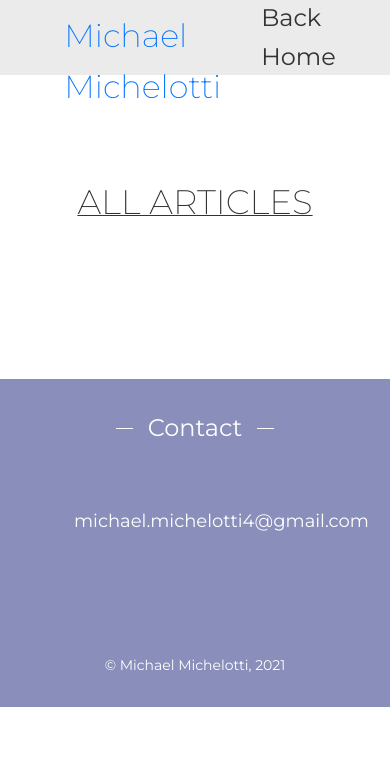
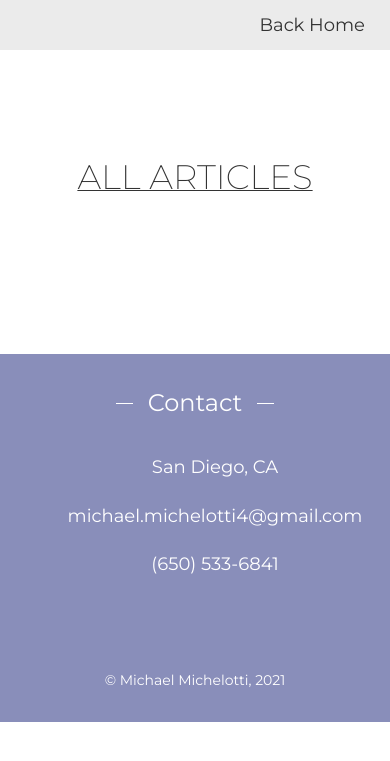
Before and after one commit to michael-michelotti/michael-michelotti-dot-com, a Node server app: page /articles in a window 390 px wide; the page is wider, and only the part inside the window is pictured. Shown: the top 761 px of that part. Run offline with Node 20, Linux system fonts and the light colour scheme; data that the repository does not hold is empty; style sheets or scripts are compiled from the project's sources; some libraries are stand-ins or nearby versions.

Commit message:
implement responsive design on landing page

```diff
--- a/sass/_footer.scss
+++ b/sass/_footer.scss
@@ -28,6 +28,12 @@
   &__info {
     display: flex;
     gap: 12rem;
+
+    @include respond(tab-port) {
+      flex-direction: column;
+      align-items: center;
+      gap: 2rem;
+    }
   }
 
   &__info-item {
@@ -49,6 +55,10 @@
   &__links {
     display: flex;
     gap: 14rem;
+
+    @include respond(tab-port) {
+      gap: 5rem;
+    }
   }
 
   &__link-icon {
--- a/sass/_header.scss
+++ b/sass/_header.scss
@@ -2,9 +2,14 @@
   display: flex;
   justify-content: space-between;
   align-items: center;
-  height: 75px;
+  height: 7.5rem;
   background-color: $color-light;
   padding: 1rem;
+
+  @include respond(tab-port) {
+    height: 5rem;
+    padding: 0.5rem;
+  }
 
   &__branding {
     @include removeLinkDecoration;
@@ -23,6 +28,10 @@
     color: $color-primary;
     font-weight: $font-light;
     transition: all 0.5s;
+
+    @include respond(tab-port) {
+      display: none;
+    }
   }
 
   &__branding:hover &__name {
@@ -33,6 +42,11 @@
     fill: $color-primary;
     @include iconMedium;
     transition: fill 0.5s;
+
+    @include respond(tab-port) {
+      height: 3.5rem;
+      width: 3.5rem;
+    }
   }
 
   &__branding:hover &__logo {
@@ -55,5 +69,9 @@
     &:hover {
       color: $color-primary;
     }
+
+    @include respond(tab-port) {
+      font-size: 1.8rem;
+    }
   }
 }
--- a/sass/_mixins.scss
+++ b/sass/_mixins.scss
@@ -34,3 +34,41 @@
   text-decoration: none;
   color: $color-dark;
 }
+
+// MEDIA QUERY MANAGER
+/*
+0 - 600px:      Phone
+600 - 900px:    Tablet portrait
+900 - 1200px:   Tablet landscape
+[1200 - 1800] is where our normal styles apply
+1800px + :      Big desktop
+$breakpoint arguement choices:
+- phone
+- tab-port
+- tab-land
+- big-desktop
+ORDER: Base + typography > general layout + grid > page layout > components
+1em = 16px
+*/
+@mixin respond($breakpoint) {
+  @if $breakpoint == phone {
+    @media only screen and (max-width: 37.5em) {
+      @content;
+    } //600px
+  }
+  @if $breakpoint == tab-port {
+    @media only screen and (max-width: 56.25em) {
+      @content;
+    } //900px
+  }
+  @if $breakpoint == tab-land {
+    @media only screen and (max-width: 75em) {
+      @content;
+    } //1200px
+  }
+  @if $breakpoint == big-desktop {
+    @media only screen and (min-width: 112.5em) {
+      @content;
+    } //1800
+  }
+}
--- a/sass/components/_article-card.scss
+++ b/sass/components/_article-card.scss
@@ -2,8 +2,11 @@
   @include removeLinkDecoration;
   display: flex;
   align-items: flex-start;
-  height: 25rem;
   width: 60rem;
+
+  @include respond(phone) {
+    width: 50rem;
+  }
 
   &:hover &__name {
     transition: all 0.5s;
--- a/sass/components/_dividers.scss
+++ b/sass/components/_dividers.scss
@@ -1,11 +1,21 @@
-.card-divider {
+.col-divider {
   align-self: center;
-  width: 0px;
+  width: 0;
   height: 30rem;
   border-right: solid 0.1rem $color-dark;
 
+  @include respond(tab-land) {
+    width: 30rem;
+    height: 0;
+    border-top: solid 0.1rem $color-dark;
+  }
+
   &--white {
     border-right: solid 0.1rem $color-white;
+
+    @include respond(tab-land) {
+      border-top: solid 0.1rem $color-white;
+    }
   }
 }
 
--- a/sass/pages/landing/_about.scss
+++ b/sass/pages/landing/_about.scss
@@ -5,6 +5,11 @@
     align-items: flex-start;
     margin: 0 10vw;
     gap: 5rem;
+
+    @include respond(tab-port) {
+      flex-direction: column;
+      align-items: center;
+    }
   }
 
   &__portrait {
@@ -21,14 +26,23 @@
     height: 50rem;
     width: 50rem;
     border-radius: 50%;
-    border: solid 1rem;
-    border-color: $color-primary;
+    border: solid 1rem $color-primary;
+
+    @include respond(tab-land) {
+      height: 35rem;
+      width: 35rem;
+      border: solid 0.5rem $color-primary;
+    }
   }
 
   &__links {
     display: flex;
     flex-direction: row;
     gap: 10rem;
+
+    @include respond(tab-land) {
+      gap: 5rem;
+    }
   }
 
   &__link-icon {
--- a/sass/pages/landing/_feat-articles.scss
+++ b/sass/pages/landing/_feat-articles.scss
@@ -3,6 +3,12 @@
     display: flex;
     justify-content: space-around;
     margin-bottom: 5rem;
+
+    @include respond(tab-land) {
+      flex-direction: column;
+      align-items: center;
+      gap: 5rem;
+    }
   }
 
   &__btn {
--- a/sass/pages/landing/_feat-projects.scss
+++ b/sass/pages/landing/_feat-projects.scss
@@ -6,6 +6,12 @@
     justify-content: space-around;
     align-items: flex-start;
     margin-bottom: 5rem;
+
+    @include respond(tab-land) {
+      flex-direction: column;
+      align-items: center;
+      gap: 5rem;
+    }
   }
 
   &__btn {
--- a/sass/pages/landing/_hero.scss
+++ b/sass/pages/landing/_hero.scss
@@ -14,19 +14,28 @@
     font-size: 7.2rem;
     font-weight: $font-thin;
     color: $color-white;
+    text-align: center;
+
+    @include respond(tab-land) {
+      font-size: 5rem;
+    }
   }
 
   &__links {
     display: flex;
     gap: 10rem;
+
+    @include respond(phone) {
+      gap: 5rem;
+    }
   }
 
   &__link-icon {
     @include iconLarge;
     fill: $color-white;
 
-    circle {
-      stroke: $color-dark;
+    @include respond(tab-land) {
+      @include iconMedium;
     }
   }
 }
--- a/sass/pages/landing/_skills.scss
+++ b/sass/pages/landing/_skills.scss
@@ -9,5 +9,10 @@
     display: flex;
     align-items: center;
     justify-content: space-around;
+
+    @include respond(tab-land) {
+      flex-direction: column;
+      gap: 5rem;
+    }
   }
 }
--- a/views/pages/allArticles.pug
+++ b/views/pages/allArticles.pug
@@ -13,7 +13,7 @@
         //- even articles, lay down column divider
         if i % 2 === 0
           +articleCard(article, `grid-row: ${rowNum}`)
-          .card-divider(style=`grid-row: ${rowNum}`)
+          .col-divider(style=`grid-row: ${rowNum}`)
         //- odd articles, lay down row divider
         else
           +articleCard(article, `grid-row: ${rowNum}`)
--- a/views/pages/landing/_featArticles.pug
+++ b/views/pages/landing/_featArticles.pug
@@ -6,7 +6,7 @@
     if articles[0]
       +articleCard(articles[0])
     if articles[1]
-      .card-divider
+      .col-divider
       +articleCard(articles[1])
   .feat-articles__btn.pb-lg
     a.btn.btn--blue(href='articles') See All Articles &rarr;
--- a/views/pages/landing/_featProjects.pug
+++ b/views/pages/landing/_featProjects.pug
@@ -6,10 +6,10 @@
     if projects[0]
       +projectCard(projects[0])
     if projects[1]
-      .card-divider
+      .col-divider
       +projectCard(projects[1])
     if projects[2]
-      .card-divider
+      .col-divider
       +projectCard(projects[2])
   .feat-projects__btn.pb-lg
     a.btn.btn--blue(href='projects') See All Projects &rarr;
--- a/views/pages/landing/_skills.pug
+++ b/views/pages/landing/_skills.pug
@@ -10,7 +10,7 @@
         +skill('excel', 'Excel Specialist')
         +skill('word', 'Word Specialist')
         +skill('python', 'Python')
-    .card-divider.card-divider--white
+    .col-divider.col-divider--white
     .skill-grid
       .skill-grid__name Intermediate
       .skill-grid__grid
@@ -18,7 +18,7 @@
         +skill('html', 'HTML5')
         +skill('css', 'CSS3')
         +skill('sql', 'SQL')
-    .card-divider.card-divider--white
+    .col-divider.col-divider--white
     .skill-grid
       .skill-grid__name Comfortable
       .skill-grid__grid
```
